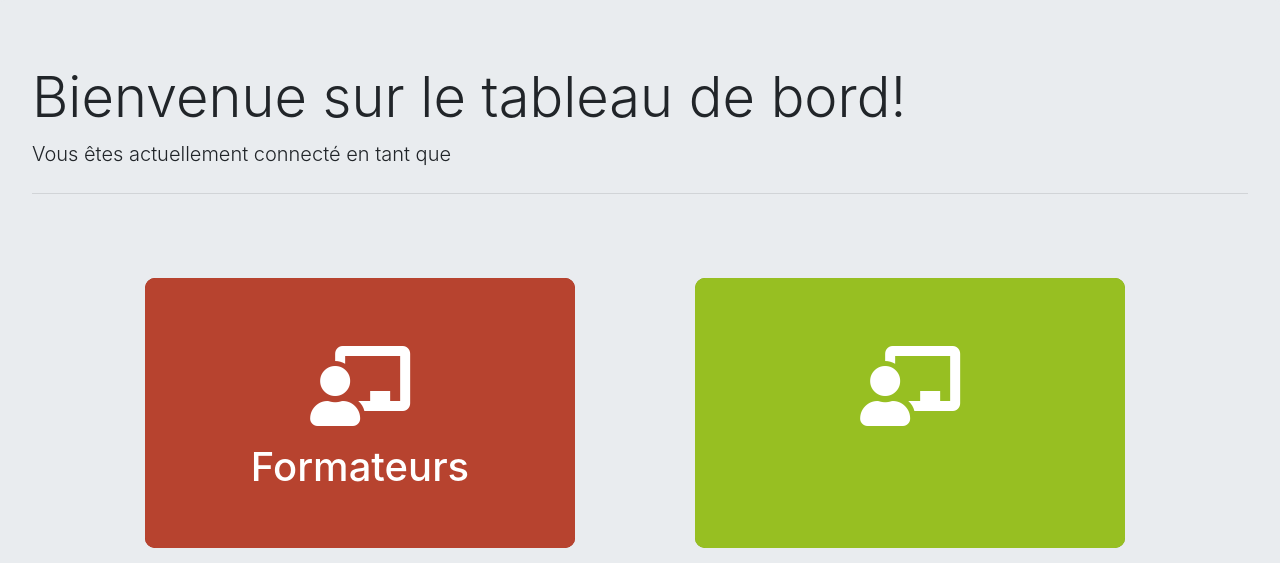
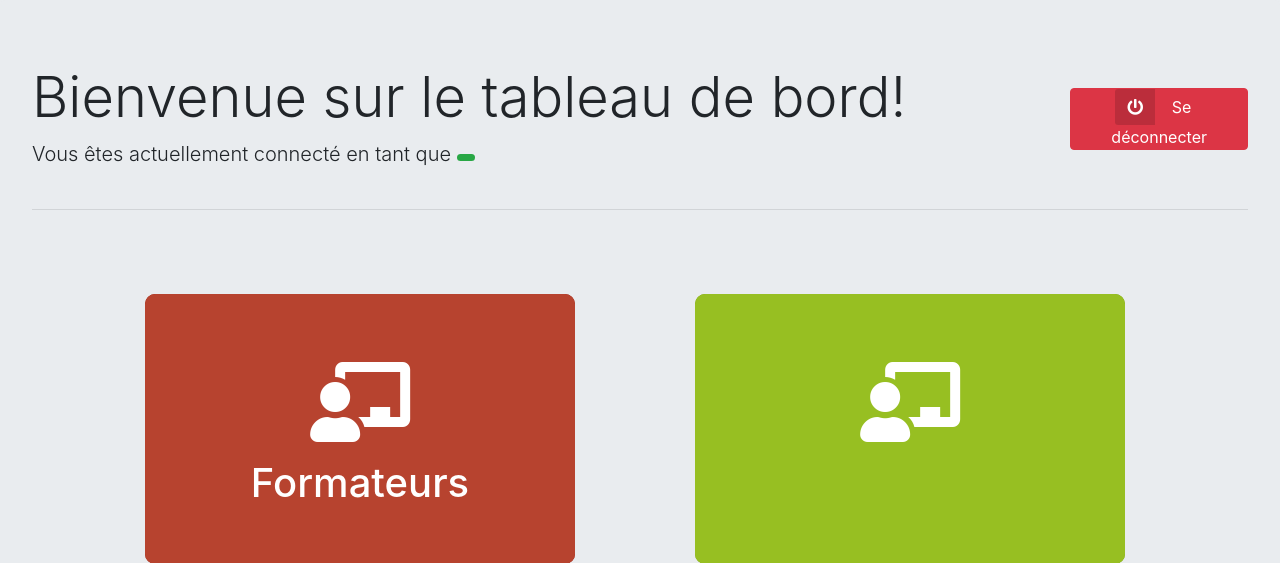
Before and after one commit to justinnth/tableau_de_bord, a Symfony app: template templates/tableau_de_bord.html.twig in a window 1280 px wide. Shown: the top 563 px of the page. Run offline with Twig, Linux system fonts and the light colour scheme; the template is opened without the code that fills it, so the values that code supplies are empty; some libraries are stand-ins or nearby versions.

Commit message:
Update page tableau de bord

```diff
--- a/public/css/style.css
+++ b/public/css/style.css
@@ -148,3 +148,21 @@
 b{
     color: #F5A619;
 }
+
+.btn-label{
+    position: relative;
+    left: -12px;
+    display: inline-block;
+    padding: 6px 12px;
+    background: rgba(0,0,0,0.15);
+    border-radius: 3px 0 0 3px;
+}
+
+.btn-labeled{
+    padding-top: 0;
+    padding-bottom: 0;
+}
+
+.btn{
+    margin-bottom:10px;
+}
--- a/templates/tableau_de_bord.html.twig
+++ b/templates/tableau_de_bord.html.twig
@@ -4,8 +4,33 @@
 
 {% block body %}
     <div class="jumbotron">
-        <h1 class="display-4">Bienvenue sur le tableau de bord!</h1>
-        <p class="lead">Vous êtes actuellement connecté en tant que <strong>{{ app.user.username }}</strong></p>
+        <div class="row">
+            <div class="col">
+                <h1 class="display-4">Bienvenue sur le tableau de bord!</h1>
+                <p class="lead">Vous êtes actuellement connecté en tant que
+                    <span class="badge badge-pill badge-success">
+                {% if app.user.username == "admin" %}
+                    administrateur
+                {% elseif app.user.username == "visu" %}
+                    visualisateur
+                {% elseif app.user.username == "user" %}
+                    utilisateur
+                {% elseif app.user.username == "formateur" %}
+                    formateur
+                {% endif %}
+            </span>
+                </p>
+            </div>
+            <div class="col col-lg-2">
+                <br>
+                <a href="{{ path('app_logout') }}">
+                    <button type="button" class="btn btn-labeled btn-danger">
+                        <span class="btn-label"><i class="fas fa-power-off"></i></span>
+                        Se déconnecter
+                    </button>
+                </a>
+            </div>
+        </div>
         <hr class="my-4">
         <div class="container" style="display:table">
             <div class="box" style="cursor: pointer" onclick="window.location.href='{{ path('app_formateurs', {'id': 'all'}) }}'">
```
